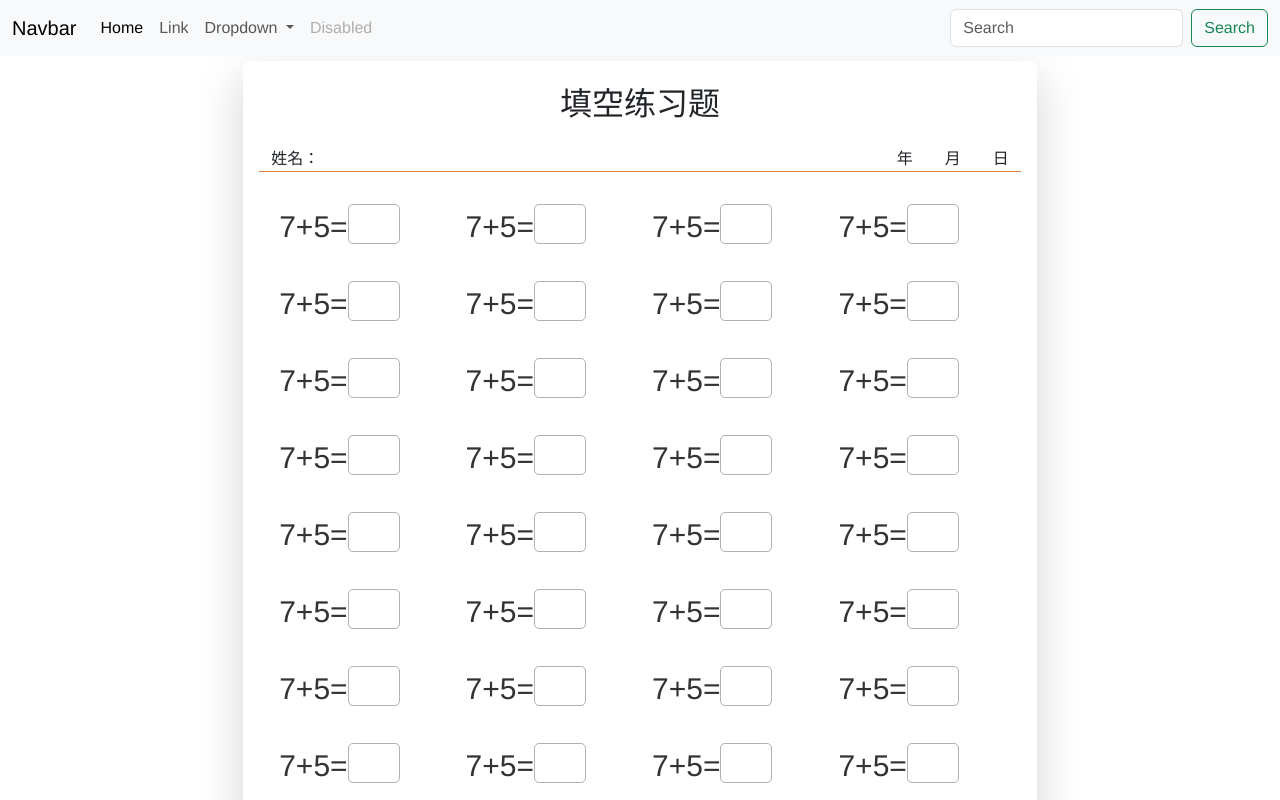
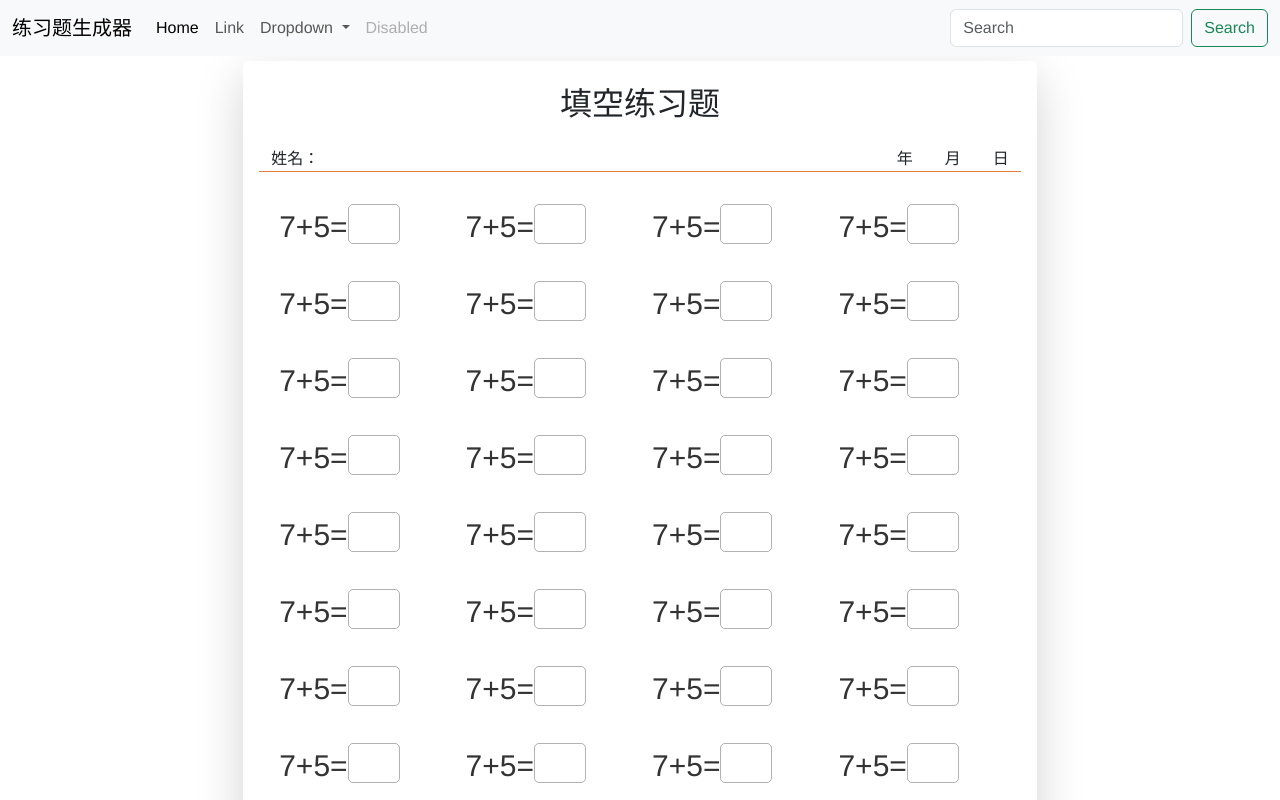
Before and after one commit to allxiao/exercise-generator, a Vue app: page / in a window 1280 px wide. Shown: the top 800 px of the page. Built offline with nearby package versions, Linux system fonts and the light colour scheme.

Commit message:
update page title

```diff
--- a/src/App.vue
+++ b/src/App.vue
@@ -1,7 +1,7 @@
 <template>
   <nav class="navbar navbar-expand-lg bg-body-tertiary d-print-none" id="main-nav">
     <div class="container-fluid">
-      <a class="navbar-brand" href="#">Navbar</a>
+      <a class="navbar-brand" href="#">练习题生成器</a>
       <button class="navbar-toggler" type="button" data-bs-toggle="collapse" data-bs-target="#navbarSupportedContent" aria-controls="navbarSupportedContent" aria-expanded="false" aria-label="Toggle navigation">
         <span class="navbar-toggler-icon"></span>
       </button>
--- a/vue.config.js
+++ b/vue.config.js
@@ -1,4 +1,10 @@
 const { defineConfig } = require('@vue/cli-service')
 module.exports = defineConfig({
-  transpileDependencies: true
+  transpileDependencies: true,
+  pages: {
+    index: {
+      entry: 'src/main.ts',
+      title: '练习题生成器'
+    }
+  }
 })
```
